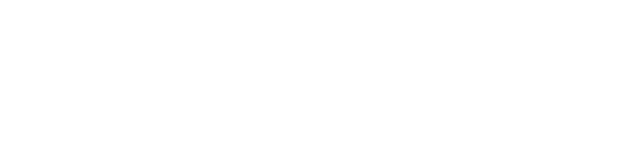
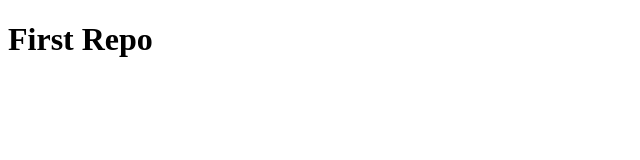
Before and after one commit to ParveenNuzhat/My-First-Repo, a plain HTML site: page index.html in a window 1280 px wide. Shown: the whole page, without its empty margins (0-640 px from the left). Drawn offline with Linux system fonts and the light colour scheme.

Commit message:
added header

```diff
--- a/index.html
+++ b/index.html
@@ -1,12 +1,15 @@
 <!DOCTYPE html>
 <html lang="en">
+
 <head>
     <meta charset="UTF-8">
     <meta http-equiv="X-UA-Compatible" content="IE=edge">
     <meta name="viewport" content="width=device-width, initial-scale=1.0">
     <title>Document</title>
 </head>
+
 <body>
+    <h1>First Repo</h1>
+</body>
 
-</body>
 </html>
```
